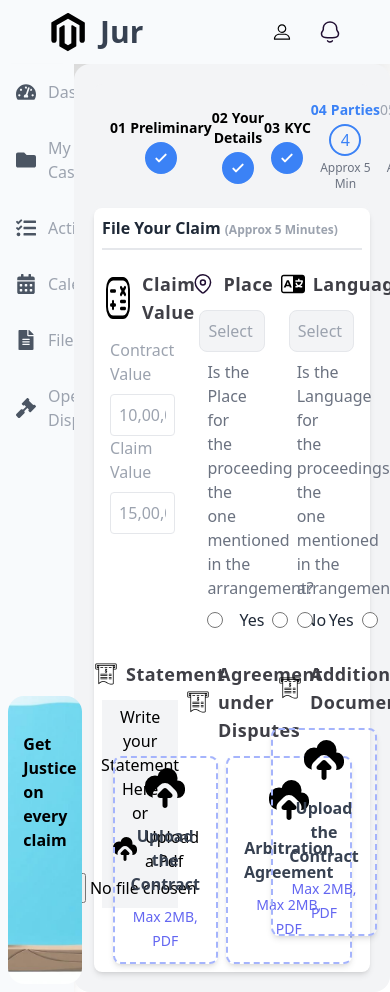
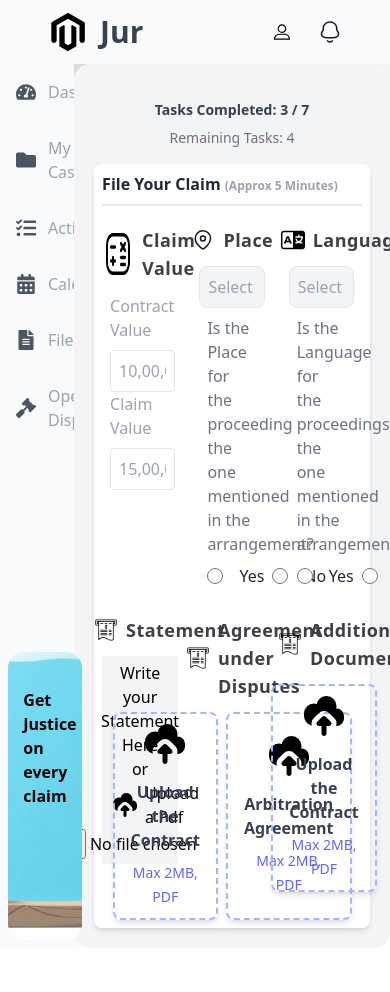
Before and after one commit to Tanishkackria13/Rise11-Tanish, a Next.js app: page / in a window 390 px wide. After the commit the page ends 948 px from the top, so only its background shows below. Built offline with nearby package versions, Linux system fonts and the light colour scheme.

Commit message:
made responsive on all devices

```diff
--- a/components/ProgressBar.tsx
+++ b/components/ProgressBar.tsx
@@ -6,14 +6,27 @@ interface ProgressBarProps {
 }
 
 const ProgressBar: React.FC<ProgressBarProps> = ({ currentStep = 2 }) => {
+  const completedTasks = currentStep;
+  const totalTasks = steps.length;
+  const remainingTasks = totalTasks - completedTasks;
+
   return (
-    <div className="flex justify-between items-center px-4 py-4 bg-gray-100 rounded-lg">
+    <div className="px-4 py-4 bg-gray-100 rounded-lg">
+      <div className="flex flex-col sm:hidden items-center">
+        <p className="text-sm text-gray-700 font-semibold mb-2">
+          Tasks Completed: {completedTasks} / {totalTasks}
+        </p>
+        <p className="text-sm text-gray-500">
+          Remaining Tasks: {remainingTasks}
+        </p>
+      </div>
+
+      <div className="hidden sm:flex flex-wrap justify-between items-center gap-4">
         {steps.map((step, index) => (
           <React.Fragment key={step}>
-          <div className="text-center">
-            {/* Step Number and Name */}
+            <div className="text-center w-20 md:w-24 lg:w-28">
               <p
-              className={`text-sm mb-1 ${
+                className={`text-xs md:text-sm mb-1 ${
                   index < currentStep
                     ? "font-bold text-black"
                     : index === currentStep
@@ -33,7 +46,6 @@ const ProgressBar: React.FC<ProgressBarProps> = ({ currentStep = 2 }) => {
                 {step}
               </p>
 
-            {/* Circle Indicator */}
               <div
                 className={`w-8 h-8 mx-auto rounded-full flex items-center justify-center border-2 ${
                   index < currentStep
@@ -62,14 +74,8 @@ const ProgressBar: React.FC<ProgressBarProps> = ({ currentStep = 2 }) => {
                   index + 1
                 )}
               </div>
-
-            {/* Approx Time */}
-            {index >= currentStep && (
-              <p className="text-xs text-gray-500 mt-1">Approx 5 Min</p>
-            )}
             </div>
 
-          {/* Connector Line */}
             {index < steps.length - 1 && (
               <div
                 className={`flex-1 h-1 ${
@@ -84,6 +90,7 @@ const ProgressBar: React.FC<ProgressBarProps> = ({ currentStep = 2 }) => {
           </React.Fragment>
         ))}
       </div>
+    </div>
   );
 };
 
```
Lines whose indentation alone changed are shown as unchanged.
